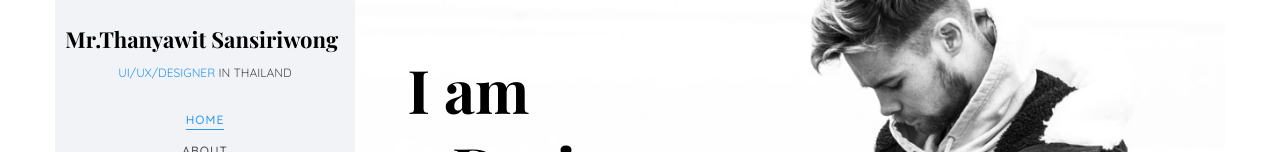
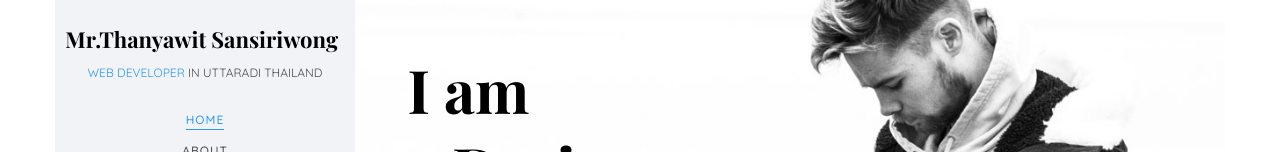
Before and after one commit to jangplus/test, a plain HTML site: page index.html in a window 1280 px wide. Shown: the part 198-350 px from the top of the page. Drawn offline with nearby package versions, Linux system fonts and the light colour scheme; files whose address does not match are found by name; a web font is replaced by a local one.

Commit message:
update2 index.hml

```diff
--- a/index.html
+++ b/index.html
@@ -58,7 +58,7 @@
 			<div class="text-center">
 				<div class="author-img" style="background-image: url(images/about.jpg);"></div>
 				<h1 id="colorlib-logo"><a href="index.html">Mr.Thanyawit Sansiriwong</a></h1>
-				<span class="position"><a href="#">UI/UX/Designer</a> in Thailand</span>
+				<span class="position"><a href="#">Web Developer</a> in Uttaradi Thailand</span>
 			</div>
 			<nav id="colorlib-main-menu" role="navigation" class="navbar">
 				<div id="navbar" class="collapse">
```
